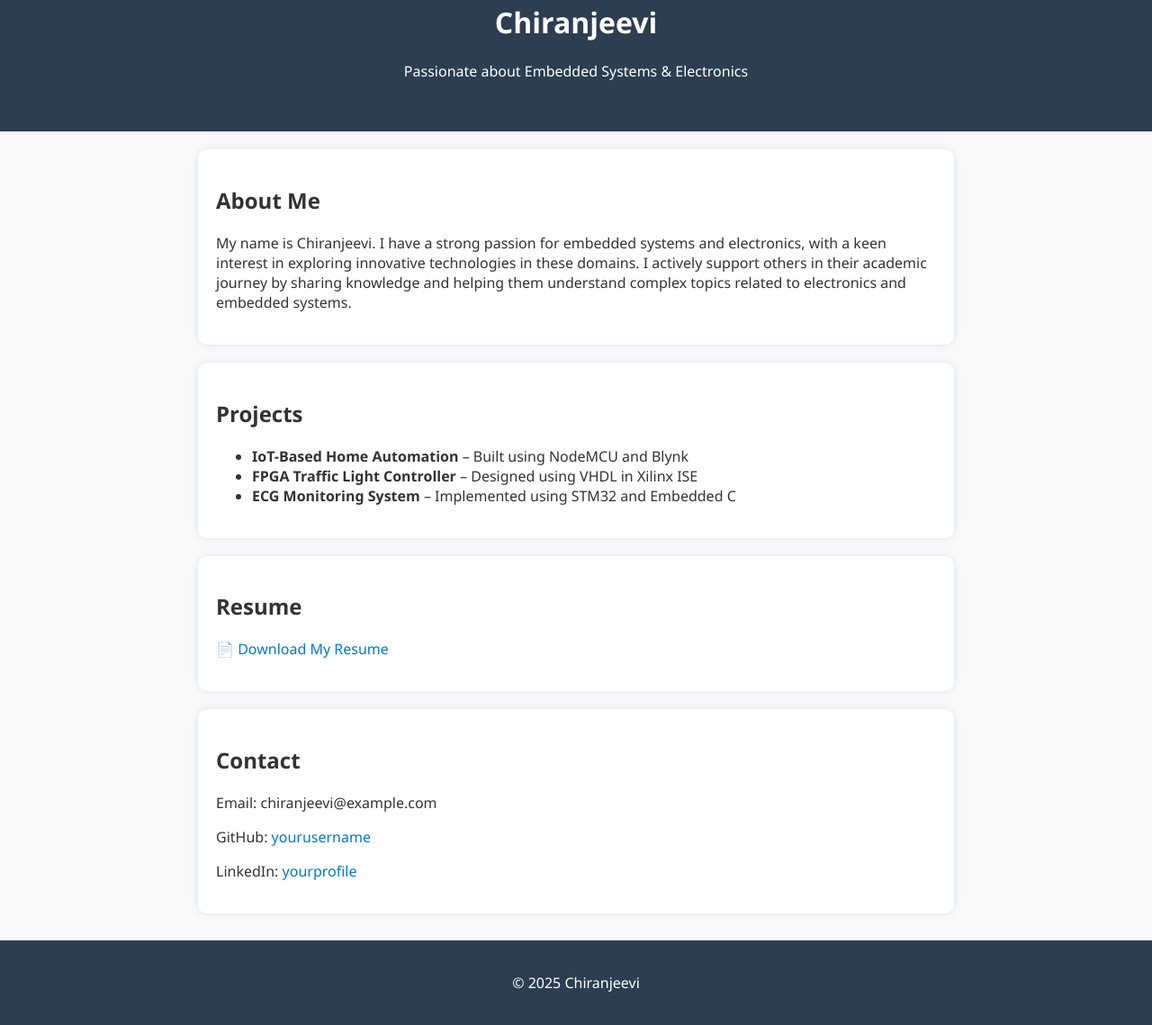
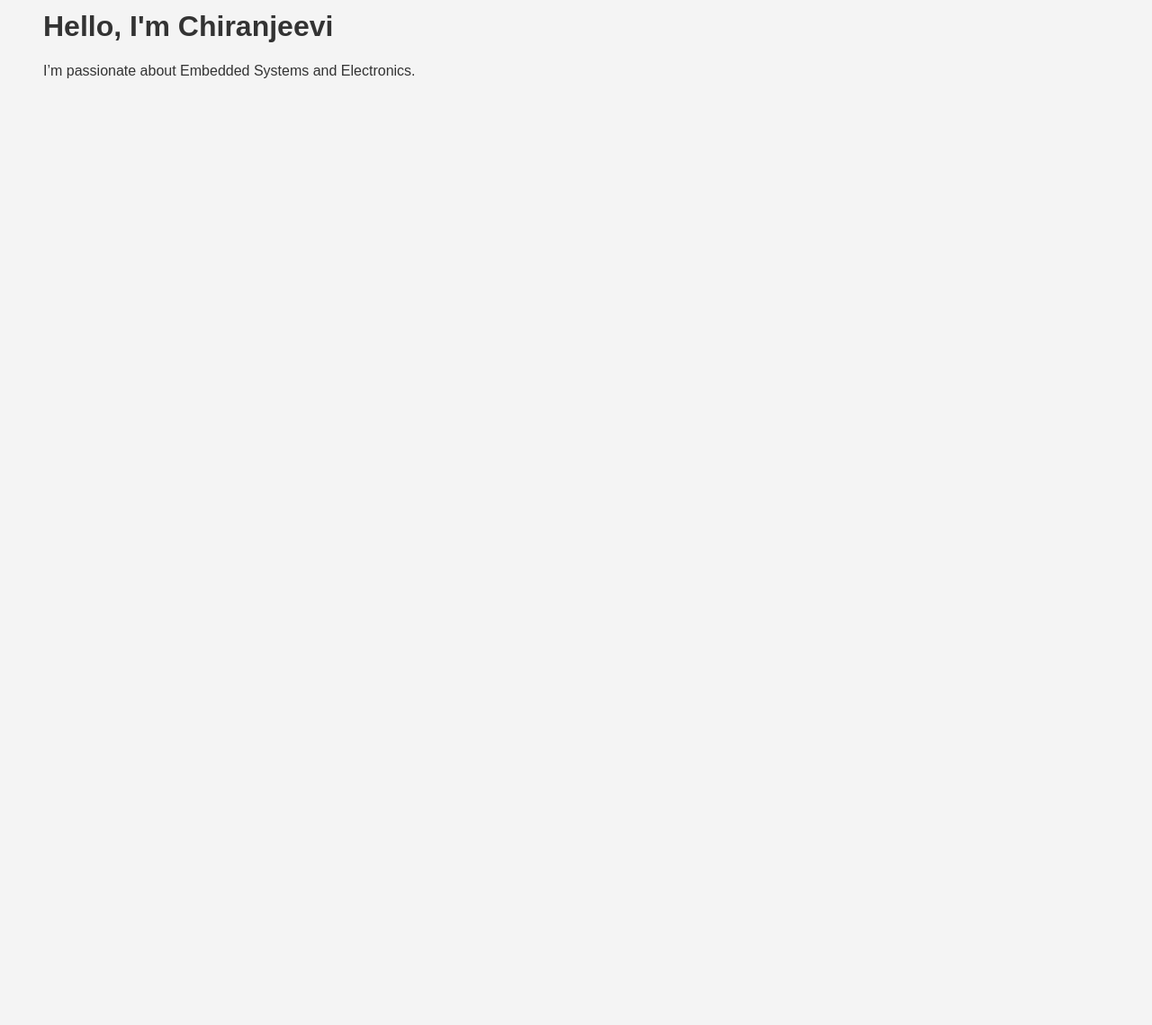
Before and after one commit to chiranjeevi-ship-it/chiranjeevi.github.io, a plain HTML site: page index.html in a window 1280 px wide. Shown: the part 58-1197 px from the top of the page at 90% size. After the commit the page ends 800 px from the top, so only its background shows below. Drawn offline with Linux system fonts and the light colour scheme.

Commit message:
Add files via upload

```diff
--- a/index.html
+++ b/index.html
@@ -1,49 +1,11 @@
 <!DOCTYPE html>
-<html lang="en">
+<html>
 <head>
-  <meta charset="UTF-8">
-  <meta name="viewport" content="width=device-width, initial-scale=1">
-  <title>Chiranjeevi | Embedded Systems Portfolio</title>
+  <title>Chiranjeevi | Embedded Systems</title>
   <link rel="stylesheet" href="style.css">
 </head>
 <body>
-
-  <header>
-    <h1>Chiranjeevi</h1>
-    <p>Passionate about Embedded Systems & Electronics</p>
-  </header>
-
-  <section id="about">
-    <h2>About Me</h2>
-    <p>
-      My name is Chiranjeevi. I have a strong passion for embedded systems and electronics, with a keen interest in exploring innovative technologies in these domains. I actively support others in their academic journey by sharing knowledge and helping them understand complex topics related to electronics and embedded systems.
-    </p>
-  </section>
-
-  <section id="projects">
-    <h2>Projects</h2>
-    <ul>
-      <li><strong>IoT-Based Home Automation</strong> – Built using NodeMCU and Blynk</li>
-      <li><strong>FPGA Traffic Light Controller</strong> – Designed using VHDL in Xilinx ISE</li>
-      <li><strong>ECG Monitoring System</strong> – Implemented using STM32 and Embedded C</li>
-    </ul>
-  </section>
-
-  <section id="resume">
-    <h2>Resume</h2>
-    <p><a href="Chiranjeevi_Resume.pdf" download>📄 Download My Resume</a></p>
-  </section>
-
-  <section id="contact">
-    <h2>Contact</h2>
-    <p>Email: chiranjeevi@example.com</p>
-    <p>GitHub: <a href="https://github.com/yourusername" target="_blank">yourusername</a></p>
-    <p>LinkedIn: <a href="https://linkedin.com/in/yourprofile" target="_blank">yourprofile</a></p>
-  </section>
-
-  <footer>
-    <p>&copy; 2025 Chiranjeevi</p>
-  </footer>
-
+  <h1>Hello, I'm Chiranjeevi</h1>
+  <p>I’m passionate about Embedded Systems and Electronics.</p>
 </body>
 </html>
--- a/style.css
+++ b/style.css
@@ -1,39 +1,6 @@
 body {
-  font-family: 'Segoe UI', sans-serif;
-  margin: 0;
-  padding: 0;
-  background-color: #f8f9fa;
+  font-family: Arial, sans-serif;
+  background: #f4f4f4;
+  padding: 40px;
   color: #333;
 }
-
-header {
-  background-color: #2c3e50;
-  color: white;
-  padding: 40px 20px;
-  text-align: center;
-}
-
-section {
-  padding: 20px;
-  max-width: 800px;
-  margin: auto;
-  background: white;
-  margin-top: 20px;
-  border-radius: 10px;
-  box-shadow: 0 0 8px rgba(0, 0, 0, 0.1);
-}
-
-footer {
-  text-align: center;
-  padding: 20px;
-  margin-top: 30px;
-  background-color: #2c3e50;
-  color: white;
-}
-a {
-  color: #007acc;
-  text-decoration: none;
-}
-a:hover {
-  text-decoration: underline;
-}
```
